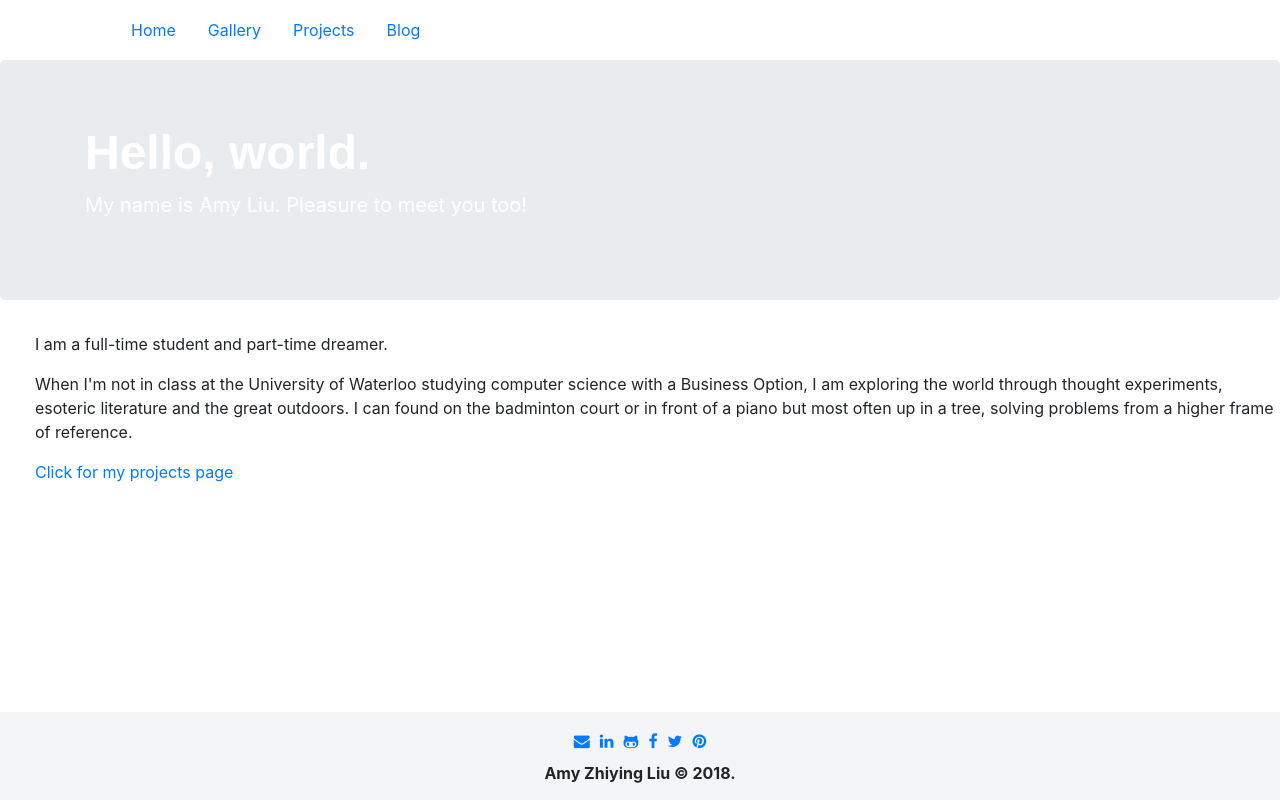
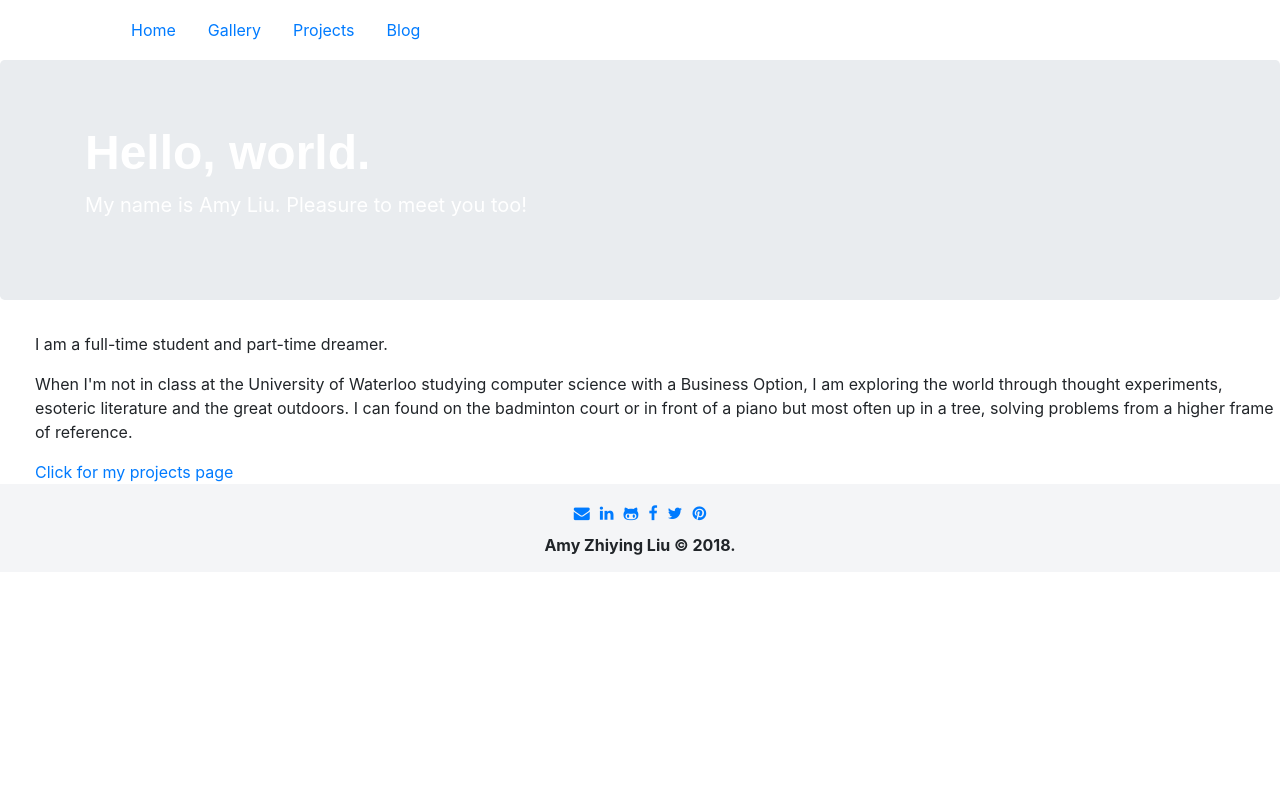
Before and after one commit to amyzliu/portfolio-angular, an Angular app: page /home in a window 1280 px wide. Built offline with nearby package versions, Linux system fonts and the light colour scheme; what angular-font-awesome would draw is missing.

Commit message:
removed stickiness of footer

```diff
--- a/src/app/shared/layout/footer/footer.component.css
+++ b/src/app/shared/layout/footer/footer.component.css
@@ -9,9 +9,9 @@
   /*padding-bottom:15px;*/
 
 
-  position:fixed;    /*to stick to bottom*/
+  /*position:fixed;    !*to stick to bottom*!*/
 
-  left:0;            /*to stick to left of body*/
+  /*left:0;            !*to stick to left of body*!*/
   background:rgba(233, 236, 239, .5)
 }
 
--- a/src/app/shared/layout/header/header.component.html
+++ b/src/app/shared/layout/header/header.component.html
@@ -1,9 +1,6 @@
-<header>
 <nav class="navbar navbar-light">
   <div class="container">
     <ul class="nav nav-pills">
-
-
       <li class="nav-item">
         <a class="nav-link"
            routerLink="/home">
@@ -15,7 +12,6 @@
           Gallery
         </a>
       </li>
-
       <li class="nav-item">
         <a class="nav-link" routerLink="/my-projects">
           Projects
@@ -27,9 +23,6 @@
           Blog
         </a>
       </li>
-
     </ul>
-
   </div>
 </nav>
-</header>
```
